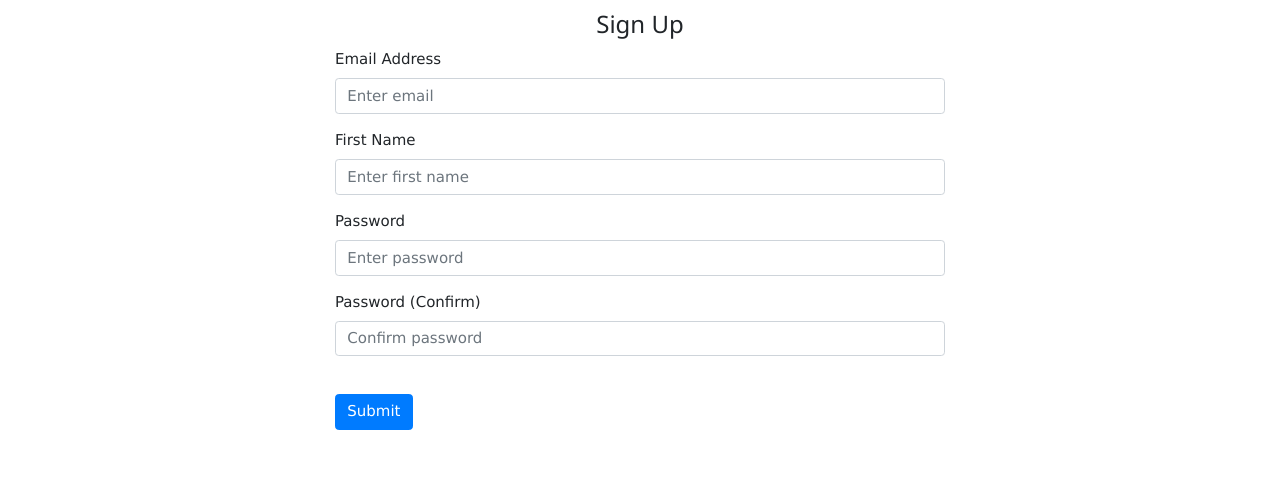
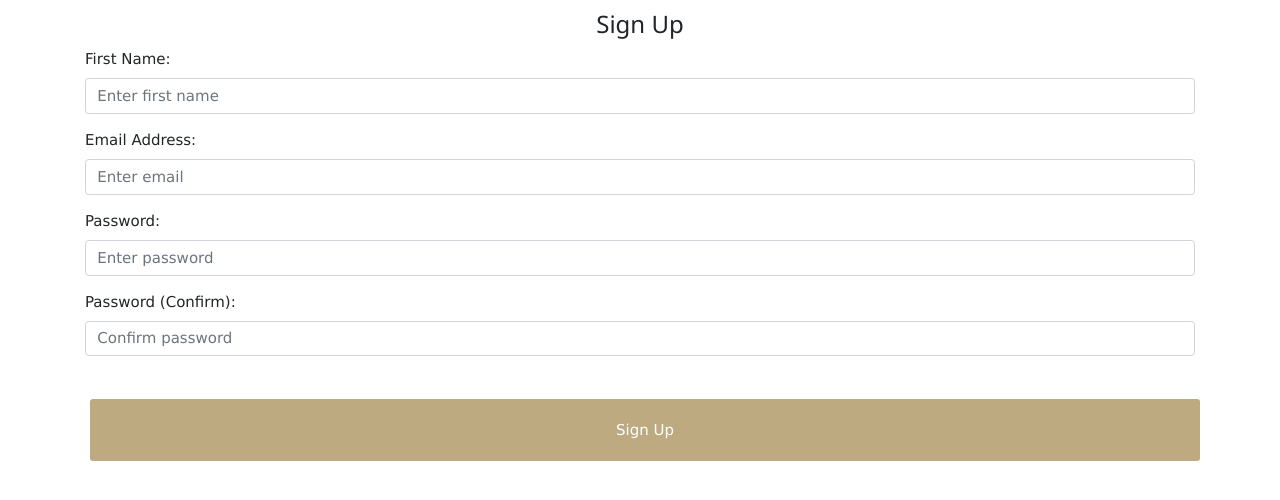
Before and after one commit to Yumi3113/Menu_Application, a Flask app: page /sign_up in a window 1280 px wide. Shown: the part 53-553 px from the top of the page. Run offline with Flask 2, Linux system fonts and the light colour scheme; some libraries are stand-ins or nearby versions.

Commit message:
css fixes

```diff
--- a/website/static/styles.css
+++ b/website/static/styles.css
@@ -7,7 +7,6 @@
 /* menu page container */
 .container {
   position: relative;
-  width: 50%;
   height: 50%;
 }
 
@@ -19,9 +18,6 @@
   height: auto;
   transition: .5s ease;
   backface-visibility: hidden;
-  margin:1rem;
-  margin-right: 1rem;
-  margin-bottom: 1rem;
 }
 
 /* Order button animations */
@@ -71,7 +67,7 @@
 /* Button appearance */
   .button {
     border-radius: 3px;
-    background-color: #c0998d;
+    background-color: #beaa80;
     border: none;
     color: #FFFFFF;
     text-align: center;
--- a/website/templates/sign_up.html
+++ b/website/templates/sign_up.html
@@ -1,8 +1,19 @@
 {% extends "base.html" %} {% block title %}Sign Up{% endblock %} {% block content %}
+<div id="signup_form">
 <form method="POST" action="/sign_up">
     <h3 align="center">Sign Up</h3>
     <div class="form-group">
-        <label for="email">Email Address</label>
+        <label for="firstName">First Name:</label>
+        <input
+            type="text"
+            class="form-control"
+            id="firstName"
+            name="firstName"
+            placeholder="Enter first name"
+        />
+    </div>
+    <div class="form-group">
+        <label for="email">Email Address:</label>
         <input
             type="email"
             class="form-control"
@@ -12,17 +23,7 @@
         />
     </div>
     <div class="form-group">
-        <label for="firstName">First Name</label>
-        <input
-            type="text"
-            class="form-control"
-            id="firstName"
-            name="firstName"
-            placeholder="Enter first name"
-        />
-    </div>
-    <div class="form-group">
-        <label for="password1">Password</label>
+        <label for="password1">Password:</label>
         <input
             type="password"
             class="form-control"
@@ -32,7 +33,7 @@
         />
     </div>
     <div class="form-group">
-        <label for="password2">Password (Confirm)</label>
+        <label for="password2">Password (Confirm):</label>
         <input
             type="password"
             class="form-control"
@@ -42,6 +43,7 @@
         />
     </div>
     <br>
-    <button type="submit" class="btn btn-primary">Submit</button>
+    <button type="submit" class="button">Sign Up</button>
 </form>
+</div>
  {% endblock %}
```
Also changed, not shown: website/templates/menu.html (+7 -5 lines).
